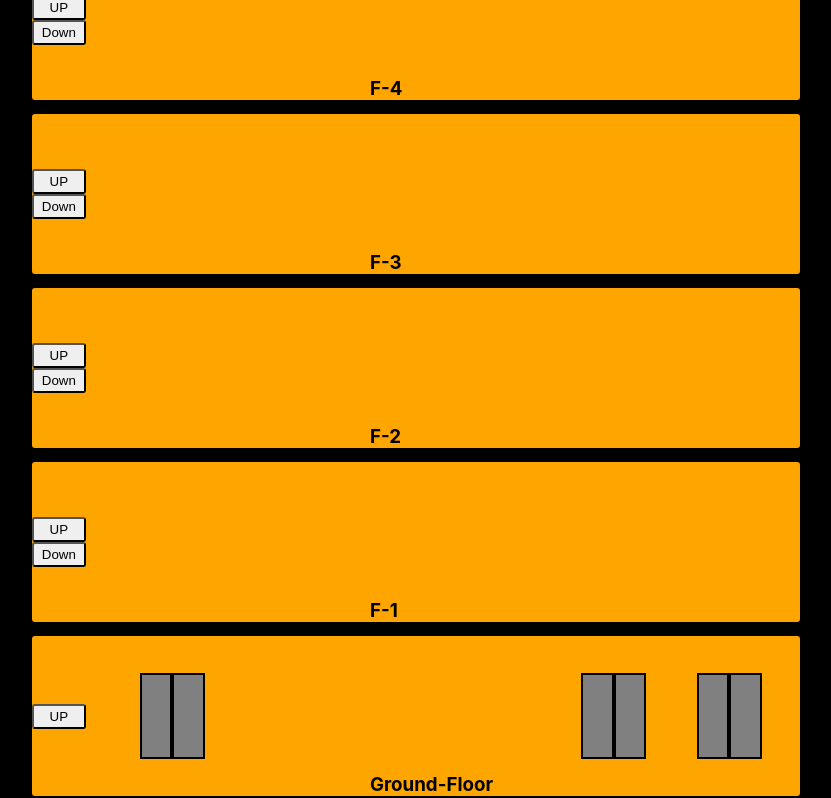
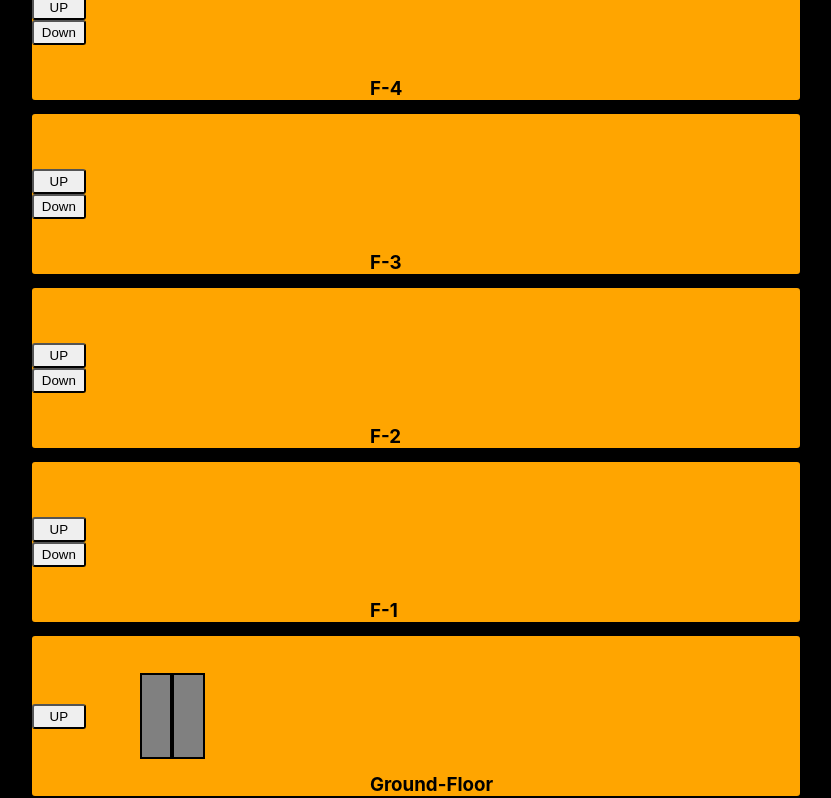
Before and after one commit to singh3069/Iift_simulation, a React (Create React App) app: page / in a window 1280 px wide. Shown: the part 1146-1944 px from the top of the page, without its empty margins (226-1057 px from the left). Built offline with nearby package versions, Linux system fonts and the light colour scheme.

Commit message:
now lift moving at 2s per floor

```diff
--- a/src/App.css
+++ b/src/App.css
@@ -91,7 +91,8 @@ body {
   width: 61px;
   position: absolute;
   left: 16%;
-  transition-duration: 1s;
+  /* transition-duration: 1s; */
+  transition-timing-function: linear;
   /* bottom: -25px; */
 }
 
@@ -102,6 +103,7 @@ body {
   height: 82px;
   width: 61px;
   transition-duration: 1s;
+  transition-timing-function: linear;
   position: absolute;
   right: 5%;
 }
@@ -113,6 +115,7 @@ body {
   height: 82px;
   width: 61px;
   transition-duration: 1s;
+  transition-timing-function: linear;
   position: absolute;
   right: 20%;
 }
--- a/src/components/building/floors/Floors.js
+++ b/src/components/building/floors/Floors.js
@@ -1,8 +1,23 @@
-import React, { useState, createRef } from "react";
+import React, { useState, useEffect, useRef } from "react";
 // import "./mediaQuerry.css";
 
 function FloorsTwo() {
   const [currentFloor, setcurrentFloor] = useState("0");
+
+  const prevFloorNum = useRef();
+  useEffect(() => {
+    prevFloorNum.current = currentFloor;
+  });
+  const prevFloorCount = prevFloorNum.current;
+
+  const style = {
+    transform: `translateY(-${currentFloor * 174}px)`,
+    transitionDuration: `${(currentFloor - prevFloorCount) * 2}s`,
+  };
+
+  console.log("current" + currentFloor);
+  console.log("previoua" + prevFloorCount);
+  console.log(style);
 
   /**
    * Moving the lift in between the floors
@@ -79,27 +94,18 @@ function FloorsTwo() {
             </button>
           </div>
 
-          <div
-            className="lift"
-            style={{ transform: `translateY(-${currentFloor * 174}px)` }}
-          >
+          <div className="lift" style={style}>
             <div className="liftLeftDoor"></div>
             <div className="liftRightDoor"></div>
           </div>
-          <div
-            className="lift_2"
-            style={{ transform: `translateY(-${currentFloor * 174}px)` }}
-          >
+          {/* <div className="lift_2" style={trans}>
             <div className="liftLeftDoor"></div>
             <div className="liftRightDoor"></div>
           </div>
-          <div
-            className="lift_3"
-            style={{ transform: `translateY(-${currentFloor * 174}px)` }}
-          >
+          <div className="lift_3" style={trans}>
             <div className="liftLeftDoor"></div>
             <div className="liftRightDoor"></div>
-          </div>
+          </div> */}
           <h3 className="floorName">Ground-Floor</h3>
         </div>
       </section>
```
